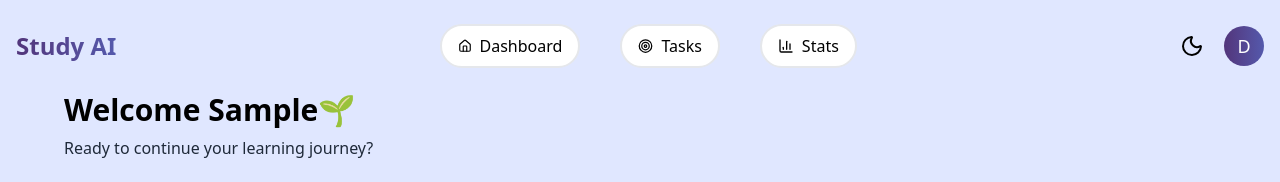
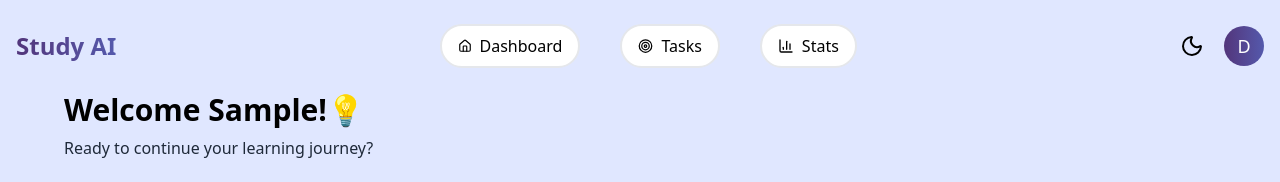
Before and after one commit to lateefaayesufu/flashCards, a React (Vite) app: page /dashboard in a window 1280 px wide. Shown: the top 182 px of the page. Built offline with nearby package versions, Linux system fonts and the light colour scheme; sample sign-in values are in the browser's storage.

Commit message:
update the emoji

```diff
--- a/src/pages/Dashboard.jsx
+++ b/src/pages/Dashboard.jsx
@@ -43,7 +43,7 @@ const Dashboard = ({ user, userIsLoading }) => {
                                 ?.split(" ")[0]
                                 .toLowerCase()
                                 .replace(/^./, (c) => c.toUpperCase())}
-                            🌱
+                            !💡
                         </h1>
                         <p className="text-gray-800">
                             Ready to continue your learning journey?
```
